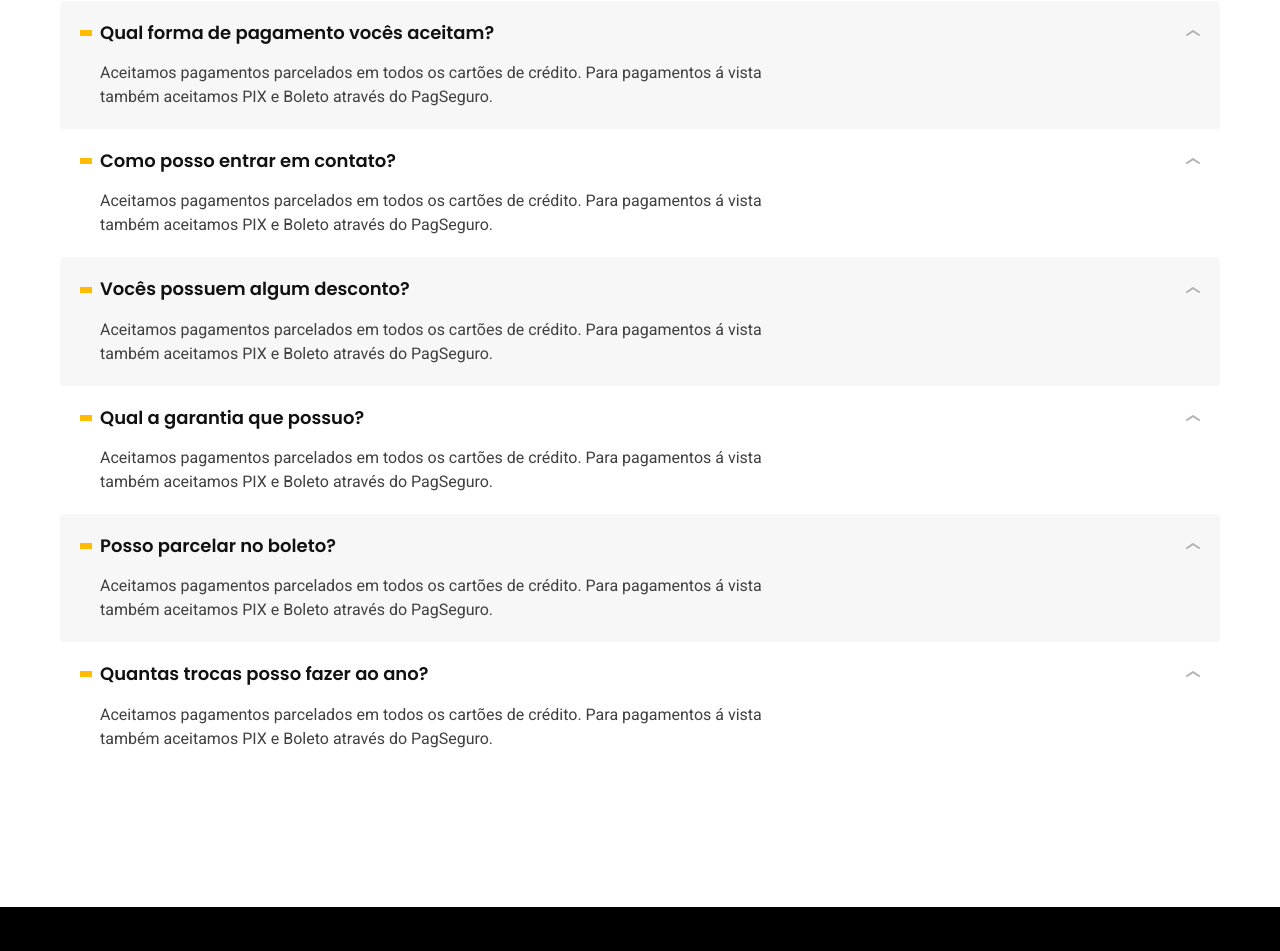
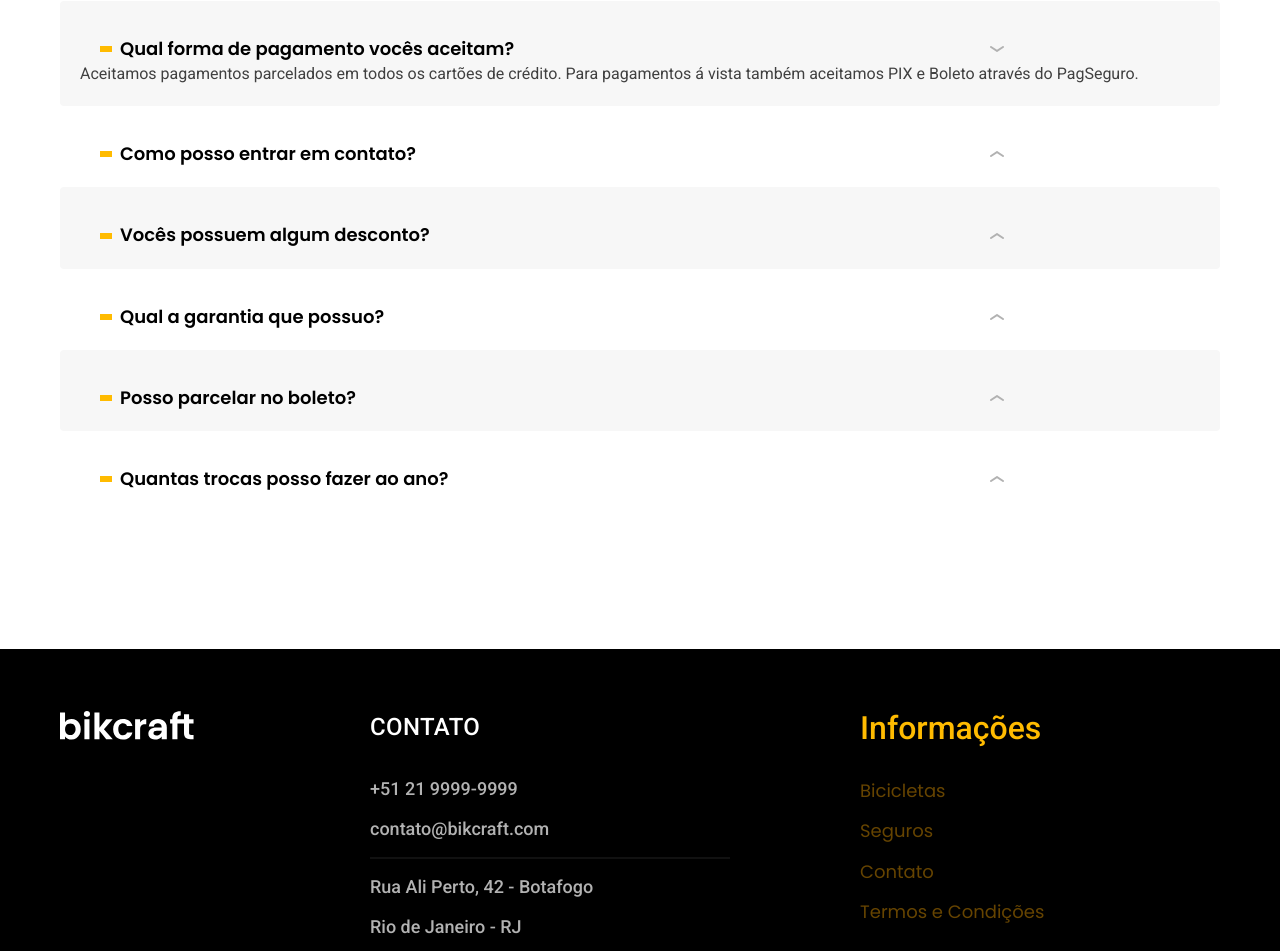
Before and after one commit to samuelcazaes/bikcraft, a plain HTML site: page seguros.html in a window 1280 px wide. Shown: the part 1760-2711 px from the top of the page. Drawn offline with Linux system fonts and the light colour scheme.

Commit message:
Perguntas Frequentes JS

```diff
--- a/css/seguros/perguntas.css
+++ b/css/seguros/perguntas.css
@@ -16,14 +16,18 @@
 .perguntas dl > div:nth-child(odd) {
   background-color: var(--cor-1);
 }
-.perguntas dt {
+.perguntas button {
   display: grid;
   grid-template-columns: auto 1fr auto;
   align-items: center;
   gap: 8px;
   cursor: pointer;
+  border: none;
+  background: none;
+  width: 100%;
+  text-align: left;
 }
-.perguntas dt::before {
+.perguntas button::before {
   content: "";
   display: inline-block;
   width: 12px;
@@ -31,7 +35,7 @@
   background-color: var(--cor-p1);
 }
 
-.perguntas dt::after {
+.perguntas button::after {
   content: "";
   display: inline-block;
   width: 14px;
@@ -40,11 +44,20 @@
   transition: 0.3s;
 }
 
-.perguntas dt:hover::after {
+.perguntas dd {
+  display: none;
+}
+
+.perguntas dd.ativa {
+  display: block;
+}
+
+.perguntas button:hover::after,
+.perguntas button[aria-expanded="true"]::after {
   transform: rotate(180deg);
 }
 
-.perguntas dd {
+.perguntas button {
   padding-left: 20px;
   padding-top: 16px;
   max-width: 80ch;
--- a/js/script.js
+++ b/js/script.js
@@ -28,3 +28,31 @@ function ativarProduto(parametro) {
 }
 
 parametros.forEach(ativarProduto);
+
+//_____________________________________________________________
+
+// Perguntas Frequentes
+
+const perguntas = document.querySelectorAll(".perguntas button");
+
+function ativarPergunta(event) {
+  const pergunta = event.currentTarget;
+  const controls = pergunta.getAttribute("aria-controls");
+  const resposta = document.getElementById(controls);
+
+  resposta.classList.toggle("ativa");
+
+  const ativa = resposta.classList.contains("ativa");
+
+  pergunta.setAttribute("aria-expanded", ativa);
+  console.log(pergunta);
+}
+
+function eventosPerguntas(pergunta) {
+  console.log(pergunta);
+  pergunta.addEventListener("click", ativarPergunta);
+}
+
+console.log(perguntas);
+
+perguntas.forEach(eventosPerguntas);
--- a/seguros.html
+++ b/seguros.html
@@ -106,33 +106,33 @@
     </div>
   </article>
 
-  <article class="perguntas container">
+  <article class="perguntas  container">
     <h2 class="font-1-xxl">perguntas frequentes <span class="cor-p1">.</span></h2>
 
     <dl>
       <div>
-        <dt class="font-1-m-b">Qual forma de pagamento vocês aceitam?</dt>
-        <dd class="font-2-s cor-9">Aceitamos pagamentos parcelados em todos os cartões de crédito. Para pagamentos á vista também aceitamos PIX e Boleto através do PagSeguro.</dd>
+        <dt><button class="font-1-m-b" aria-controls="pergunta1" aria-expanded="true">Qual forma de pagamento vocês aceitam?</button></dt>
+        <dd class="font-2-s cor-9 ativa" id="pergunta1">Aceitamos pagamentos parcelados em todos os cartões de crédito. Para pagamentos á vista também aceitamos PIX e Boleto através do PagSeguro.</dd>
       </div>
       <div>
-        <dt class="font-1-m-b">Como posso entrar em contato?</dt>
-        <dd class="font-2-s cor-9">Aceitamos pagamentos parcelados em todos os cartões de crédito. Para pagamentos á vista também aceitamos PIX e Boleto através do PagSeguro.</dd>
+        <dt><button class="font-1-m-b" aria-controls="pergunta2" aria-expanded="false">Como posso entrar em contato?</button></dt>
+        <dd class="font-2-s cor-9" id="pergunta2">Aceitamos pagamentos parcelados em todos os cartões de crédito. Para pagamentos á vista também aceitamos PIX e Boleto através do PagSeguro.</dd>
       </div>
       <div>
-        <dt class="font-1-m-b">Vocês possuem algum desconto?</dt>
-        <dd class="font-2-s cor-9">Aceitamos pagamentos parcelados em todos os cartões de crédito. Para pagamentos á vista também aceitamos PIX e Boleto através do PagSeguro.</dd>
+        <dt><button class="font-1-m-b" aria-controls="pergunta3" aria-expanded="false">Vocês possuem algum desconto?</button></dt>
+        <dd class="font-2-s cor-9" id="pergunta3">Aceitamos pagamentos parcelados em todos os cartões de crédito. Para pagamentos á vista também aceitamos PIX e Boleto através do PagSeguro.</dd>
       </div>
       <div>
-        <dt class="font-1-m-b">Qual a garantia que possuo?</dt>
-        <dd class="font-2-s cor-9">Aceitamos pagamentos parcelados em todos os cartões de crédito. Para pagamentos á vista também aceitamos PIX e Boleto através do PagSeguro.</dd>
+        <dt><button class="font-1-m-b" aria-controls="pergunta4" aria-expanded="false">Qual a garantia que possuo?</button></dt>
+        <dd class="font-2-s cor-9" id="pergunta4">Aceitamos pagamentos parcelados em todos os cartões de crédito. Para pagamentos á vista também aceitamos PIX e Boleto através do PagSeguro.</dd>
       </div>
       <div>
-        <dt class="font-1-m-b">Posso parcelar no boleto?</dt>
-        <dd class="font-2-s cor-9">Aceitamos pagamentos parcelados em todos os cartões de crédito. Para pagamentos á vista também aceitamos PIX e Boleto através do PagSeguro.</dd>
+        <dt><button class="font-1-m-b" aria-controls="pergunta4" aria-expanded="false">Posso parcelar no boleto?</button></dt>
+        <dd class="font-2-s cor-9" id="pergunta5">Aceitamos pagamentos parcelados em todos os cartões de crédito. Para pagamentos á vista também aceitamos PIX e Boleto através do PagSeguro.</dd>
       </div>
       <div>
-        <dt class="font-1-m-b">Quantas trocas posso fazer ao ano?</dt>
-        <dd class="font-2-s cor-9">Aceitamos pagamentos parcelados em todos os cartões de crédito. Para pagamentos á vista também aceitamos PIX e Boleto através do PagSeguro.</dd>
+        <dt><button class="font-1-m-b" aria-controls="pergunta4" aria-expanded="false">Quantas trocas posso fazer ao ano?</button></dt>
+        <dd class="font-2-s cor-9" id="pergunta6">Aceitamos pagamentos parcelados em todos os cartões de crédito. Para pagamentos á vista também aceitamos PIX e Boleto através do PagSeguro.</dd>
       </div>
     </dl>
 
```
